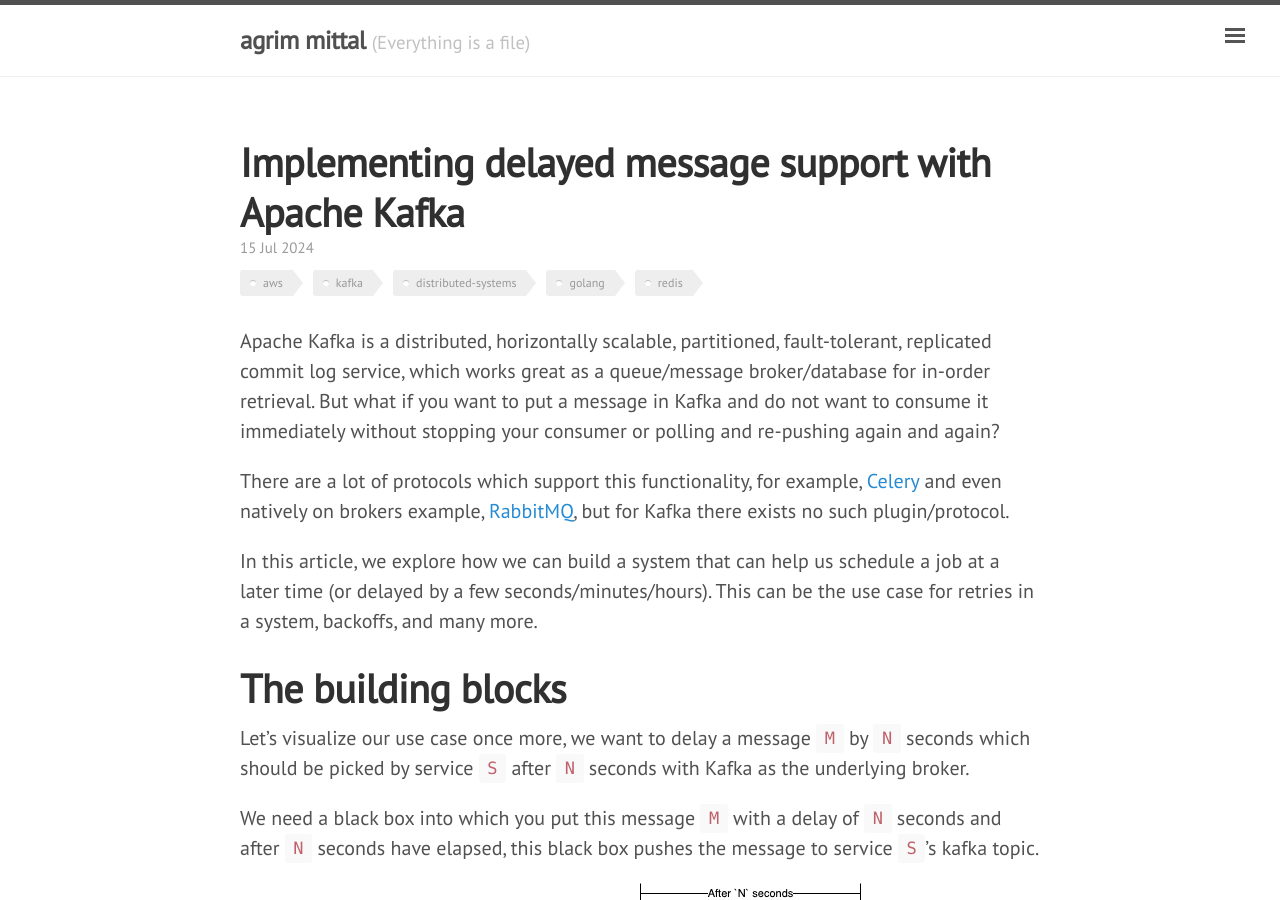
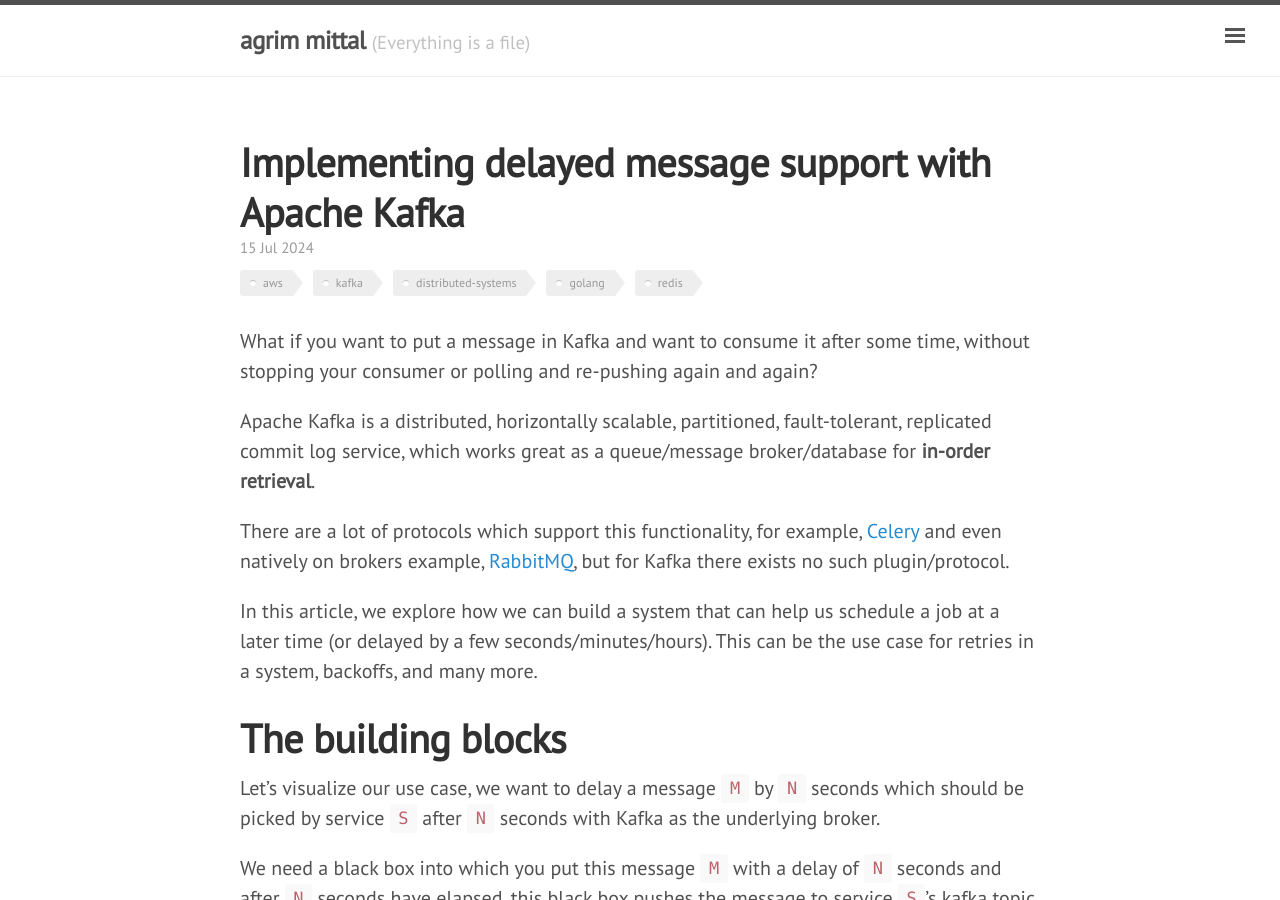
Before and after one commit to agrim123/agrim123.github.io, a Jekyll site: the page built from _posts/2024-07-15-delayed-message-support-in-kafka.md, in a window 1280 px wide and 900 px high. Built offline with Jekyll 4.4.1, drawn with Linux system fonts in a browser that asks for light colours; nearby versions of some CDN libraries.

Commit message:
(blog) Fix description

```diff
--- a/_posts/2024-07-15-delayed-message-support-in-kafka.md
+++ b/_posts/2024-07-15-delayed-message-support-in-kafka.md
@@ -9,7 +9,9 @@
 - redis
 ---
 
-Apache Kafka is a distributed, horizontally scalable, partitioned, fault-tolerant, replicated commit log service, which works great as a queue/message broker/database for in-order retrieval. But what if you want to put a message in Kafka and do not want to consume it immediately without stopping your consumer or polling and re-pushing again and again?
+What if you want to put a message in Kafka and want to consume it after some time, without stopping your consumer or polling and re-pushing again and again?
+
+Apache Kafka is a distributed, horizontally scalable, partitioned, fault-tolerant, replicated commit log service, which works great as a queue/message broker/database for <b>in-order retrieval</b>.
 
 There are a lot of protocols which support this functionality, for example, [Celery](https://docs.celeryq.dev/en/stable/getting-started/introduction.html) and even natively on brokers example, [RabbitMQ](https://www.rabbitmq.com/blog/2015/04/16/scheduling-messages-with-rabbitmq), but for Kafka there exists no such plugin/protocol.
 
@@ -17,7 +19,7 @@
 
 # The building blocks
 
-Let's visualize our use case once more, we want to delay a message `M` by `N` seconds which should be picked by service `S` after `N` seconds with Kafka as the underlying broker.
+Let's visualize our use case, we want to delay a message `M` by `N` seconds which should be picked by service `S` after `N` seconds with Kafka as the underlying broker.
 
 We need a black box into which you put this message `M` with a delay of `N` seconds and after `N` seconds have elapsed, this black box pushes the message to service `S`'s kafka topic.
 
```
